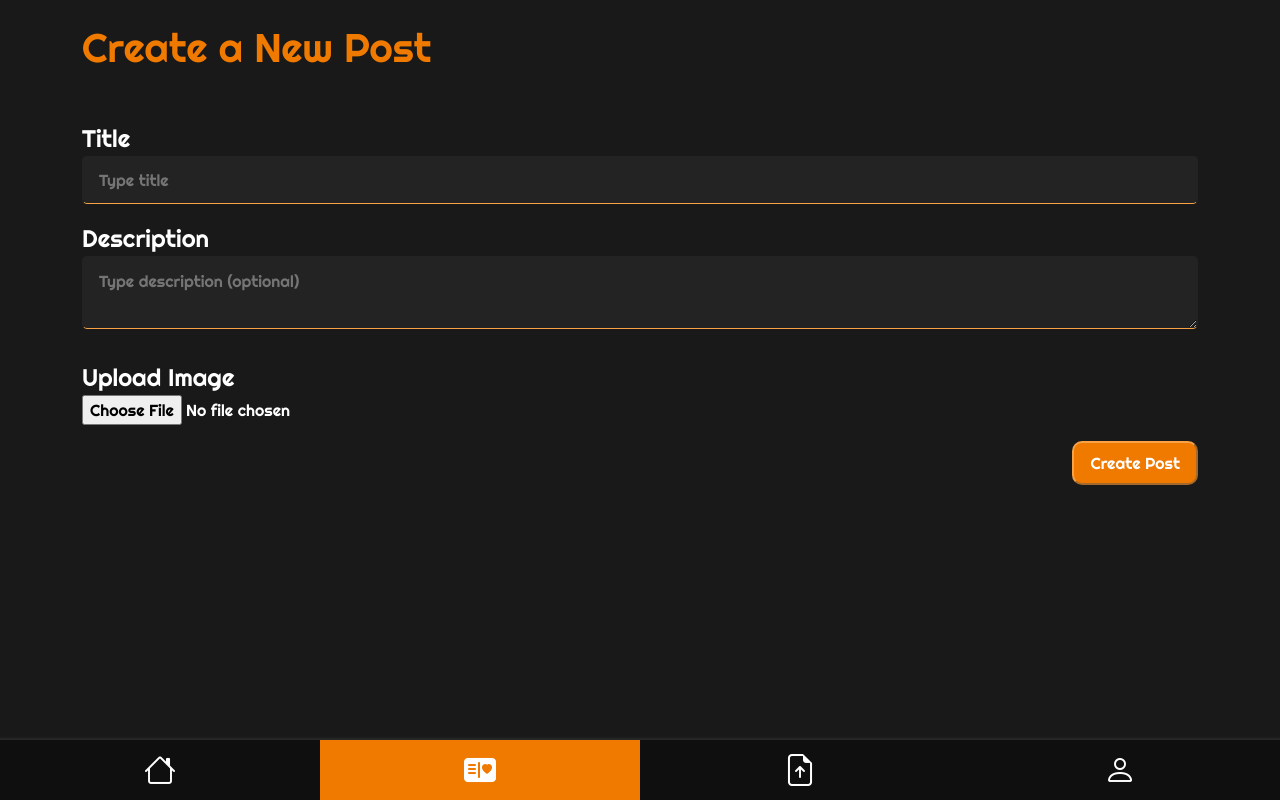
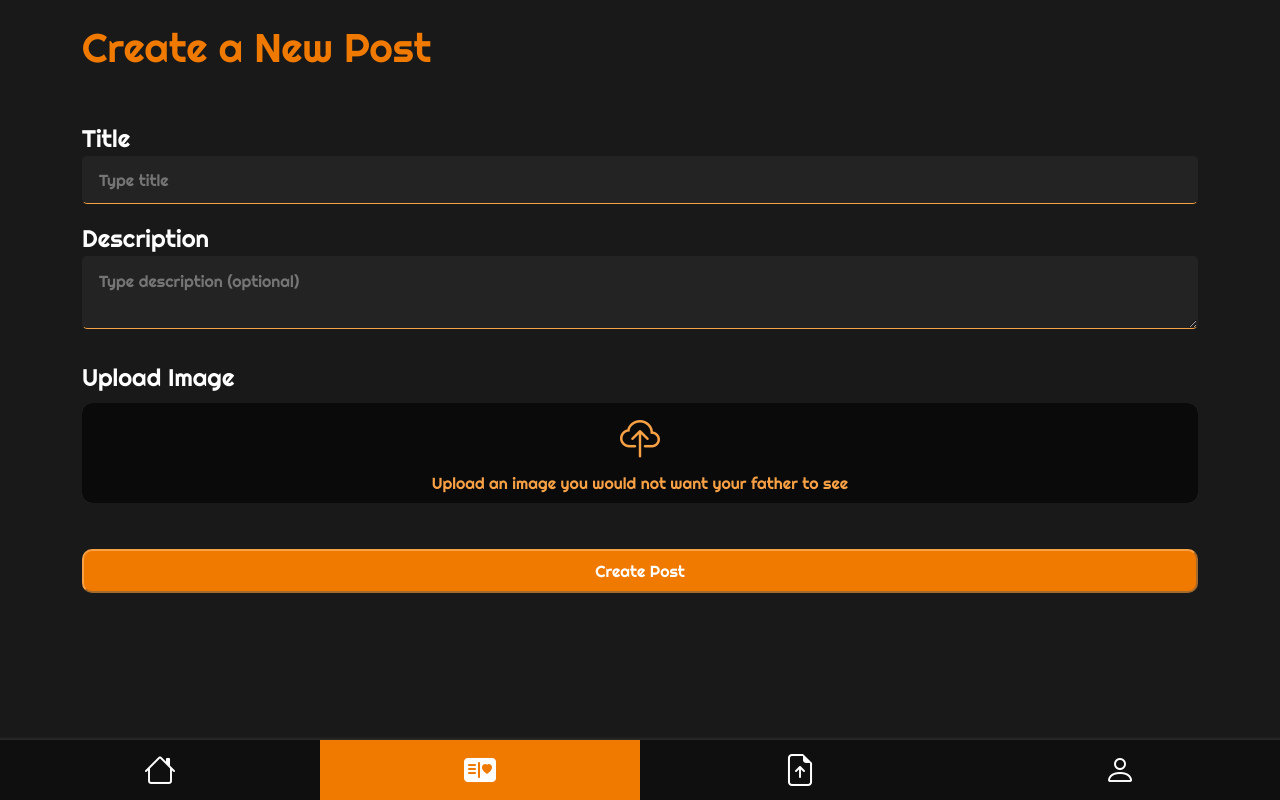
Before and after one commit to kvolakakis/edifier-gang-guestbook, an Angular app in the folder frontend/: page /posts/edit in a window 1280 px wide. Built offline with nearby package versions, Linux system fonts and the light colour scheme.

Commit message:
Fixed styling in post upload form

```diff
--- a/frontend/src/app/pages/posts/posts-edit/posts-edit.component.html
+++ b/frontend/src/app/pages/posts/posts-edit/posts-edit.component.html
@@ -1,25 +1,69 @@
 <div class="mt-4">
-  <h1 class="guestbook-orange-normal mb-5"> Create a New Post</h1>
+  <h1 class="guestbook-orange-normal mb-5">Create a New Post</h1>
   <!-- <form class="mt-5"> -->
   <div class="mt-3">
-      <label for="title" class="fs-4">Title</label><br>
-      <input class="guestbook-input" type="text" placeholder="Type title" #title [(ngModel)]="post.title" />
+    <label for="title" class="fs-4">Title</label><br />
+    <input
+      class="guestbook-input"
+      type="text"
+      placeholder="Type title"
+      #title
+      [(ngModel)]="post.title"
+    />
   </div>
   <div class="mt-3">
-      <label for="description" class="fs-4">Description</label><br>
-      <textarea class="guestbook-input" type="text" placeholder="Type description (optional)" #description [(ngModel)]="post.description"></textarea>
+    <label for="description" class="fs-4">Description</label><br />
+    <textarea
+      class="guestbook-input"
+      type="text"
+      placeholder="Type description (optional)"
+      #description
+      [(ngModel)]="post.description"
+    ></textarea>
   </div>
   <div class="mt-4">
+    <span class="fs-4"> Upload Image</span>
     <!-- file upload -->
-      <label for="file" class="fs-4">Upload Image</label><br>
+    <div class="d-flex justify-content-center">
+      <!-- will display file preview -->
+      <img
+        class="post-image"
+        [src]="getImageURL(post.files[0].filepath)"
+        *ngIf="post.files.length > 0 && post.files[0]"
+      />
+    </div>
+    <label
+      for="file"
+      class="upload-area mt-2"
+      *ngIf="!(post.files.length > 0 && post.files[0])"
+    >
+      <div class="guestbook-btn-secondary w-100 h-100">
         <div>
-        <!-- will display file preview -->
-        <img class="post-image" [src]="getImageURL(post.files[0].filepath)" *ngIf="post.files.length > 0 && post.files[0]"/>
+          <i class="bi bi-cloud-upload fs-1 fw-bold"></i>
         </div>
-      <input type="file" (change)="onFileSelected($event)" #file />
+        <div>
+          {{ currentDescription }}
         </div>
-    <div class="float-end">
-      <button class="guestbook-btn-main mt-3" (click)="createPost()">Create Post</button>
+      </div> </label
+    >
+    <div *ngIf="post.files.length > 0 && post.files[0]" class="float-end mt-2">
+      <span class="main-color-link" (click)="removeImage()">
+        Remove Image
+      </span>
+    </div>
+    <br />
+    <input
+      class="file"
+      id="file"
+      type="file"
+      (change)="onFileSelected($event)"
+      #file
+    />
+  </div>
+  <div class="w-100">
+    <button class="w-100 guestbook-btn-main mt-3" (click)="createPost()">
+      Create Post
+    </button>
   </div>
   <!-- </form> -->
 </div>
--- a/frontend/src/app/pages/posts/posts-edit/posts-edit.component.scss
+++ b/frontend/src/app/pages/posts/posts-edit/posts-edit.component.scss
@@ -1,4 +1,21 @@
 .post-image{
-  max-width: 200px;
+  max-width: 100%;
   max-height: 200px;
+  border-radius: 5px;
 }
+
+.file{
+  visibility: hidden;
+}
+
+.upload-area{
+  background-color: rgb(70, 66, 66);
+  border-radius: 10px;
+  text-align: center;
+  color: rgb(185, 185, 185);
+  min-width: 100%;
+
+  &:active{
+    border: 1px solid rgb(185, 185, 185);
+  }
+}
--- a/frontend/src/app/pages/posts/posts-edit/posts-edit.component.ts
+++ b/frontend/src/app/pages/posts/posts-edit/posts-edit.component.ts
@@ -15,10 +15,30 @@ import { FilesService } from '../../../global/services/files.service';
 })
 export class PostsEditComponent {
   public post!: PostModel;
+  private possibleDescriptions: string[] = [
+    "Upload an image you would not want your mother to see",
+    "Upload an image you would not want your father to see",
+    "Upload an image you would not want your boss to see",
+    "Upload an image you would not want your children to see",
+    "Upload an image you would not want your friends to see",
+    "Upload an image that would make your mother proud",
+    "Upload an image that would make your father proud",
+    "Upload an image that would make your boss proud",
+    "Upload an image that would make your friends proud",
+    "Upload an image that would make your children proud",
+    "Upload an image that will make you rich",
+    "Upload an image that will make you famous",
+    "Upload an image that will make you happy",
+    "Upload an image that will tell a story without words",
+    "Upload an image that will make you laugh",
+    "Upload an image that will make you (or others) cry",
+  ];
+  public currentDescription: string = "";
   constructor(private postsService: PostsService, private filesService: FilesService, private router: Router) { }
 
   ngOnInit(){
     this.post = new PostModel();
+    this.currentDescription = this.getRandomDescription();
   }
 
   createPost(){
@@ -40,4 +60,12 @@ export class PostsEditComponent {
   getImageURL(filepath: string){
     return this.filesService.getFileURL(filepath);
   }
+
+  removeImage(){
+    this.post.files = [];
+  }
+
+  getRandomDescription(){
+    return this.possibleDescriptions[Math.floor(Math.random() * this.possibleDescriptions.length)];
+  }
 }
--- a/frontend/src/styles.scss
+++ b/frontend/src/styles.scss
@@ -62,3 +62,8 @@ body{
     box-shadow: 0px 0px 2px 2px $guestbook-orange-light;
   }
 }
+
+.main-color-link{
+  color: $guestbook-orange-light;
+  text-decoration: underline;
+}
```
Lines whose indentation alone changed are shown as unchanged.
